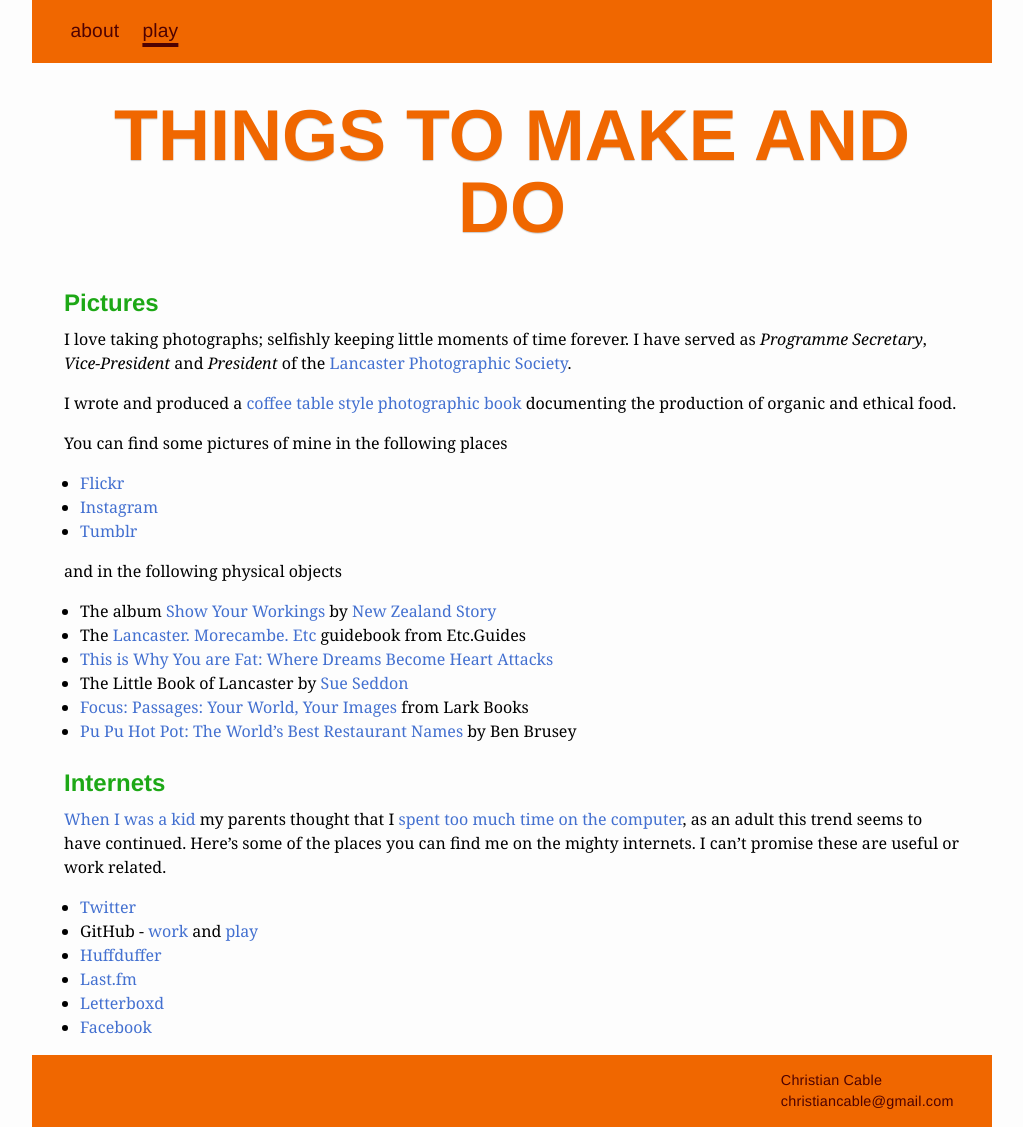
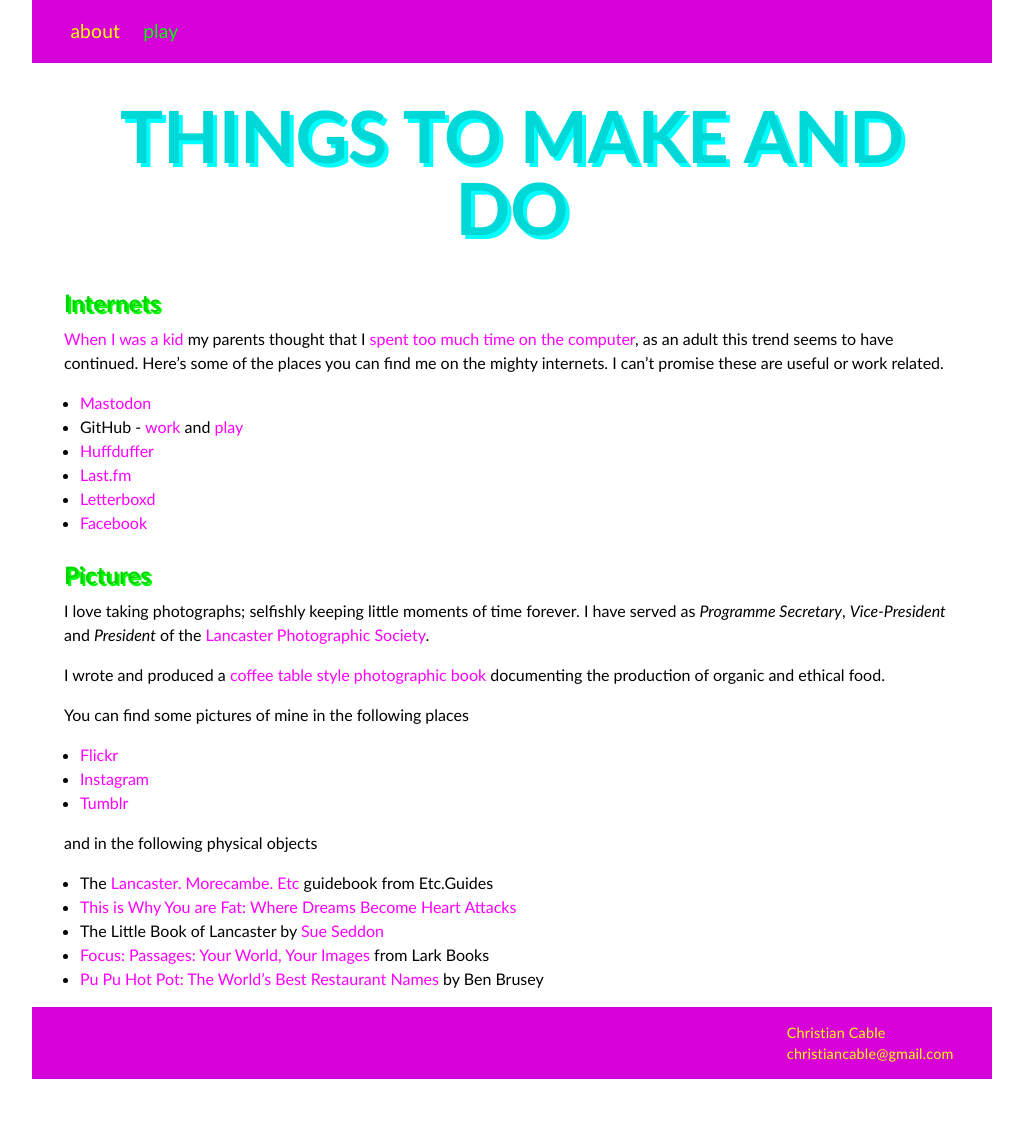
Before and after one commit to christiancable/christiancable.github.io, a Jekyll site: the page built from play.md, in a window 1280 px wide. Shown: the whole page, without its empty margins (128-1151 px from the left). Built offline with Jekyll 4.4.1, drawn with Linux system fonts in a browser that asks for light colours; after the commit the page ends 1079 px from its top, so only the background shows below that.

Commit message:
Visual adjustments. ZX Spectrum colours and nicer type

```diff
--- a/css/site.scss
+++ b/css/site.scss
@@ -1,34 +1,56 @@
 ---
 ---
+
 /* reset */
 * {
   margin: 0;
   padding: 0;
 }
 
+/* spectrum colours */
+$zx-black: #000000;
+$zx-blue: #0000d8;
+$zx-bright-blue: #0000ff;
+$zx-red: #d80000;
+$zx-bright-red: #ff0000;
+$zx-magenta: #d800d8;
+$zx-bright-magenta: #ff00ff;
+$zx-green: #00d800;
+$zx-bright-green: #00ff00;
+$zx-cyan: #00d8d8;
+$zx-bright-cyan: #00ffff;
+$zx-yellow: #d8d800;
+$zx-bright-yellow: #ffff00;
+$zx-white: #d8d8d8;
+$zx-bright-white: #ffffff;
+
 /* colours */
-$colour-page-bg:    #fdfdfd;
-$colour-link:       #4370d0;
-$colour-h1:         #f06700;
-$colour-h2:         #1da816;
-$colour-current:    #4E0202;
-$colour-navigation: $colour-h1;
+$colour-page-bg: $zx-bright-white;
+$colour-link: $zx-bright-magenta;
+$colour-h1: $zx-cyan;
+$colour-h2: $zx-green;
+$colour-h1-shadow: $zx-bright-cyan;
+$colour-h2-shadow: $zx-bright-green;
+$colour-nav: $zx-bright-yellow;
+$colour-nav-current: $zx-bright-green;
+$colour-navigation: $zx-magenta;
 
 /* fonts */
-$sans-serif: 'Franklin ITC Pro Light','helvetica neue', Helvetica, Verdana, Arial, sans-serif;
-$sans: Georgia, "Times New Roman", Times, serif;
+$sans-serif: "Franklin ITC Pro Light", "helvetica neue", Helvetica, Verdana,
+  Arial, sans-serif;
+$sans: "Gill Sans", Georgia, "Times New Roman", Times, serif;
 
 /* misc */
-$gutter:            2em;
-$text-ratio:        1.5;
-$small-screen:      500px;
+$gutter: 2em;
+$text-ratio: 1.5;
+$small-screen: 500px;
 
 /* mixins */
 @mixin modular($scale) {
   @if $scale > 0 {
-        font-size:$scale*$text-ratio * 1em;
+    font-size: $scale * $text-ratio * 1em;
   } @else {
-            font-size:$scale/$text-ratio * -1em;
+    font-size: $scale/$text-ratio * -1em;
   }
 
   @if $scale == 0 {
@@ -38,7 +60,7 @@
 
 @mixin modularLineHeight($scale) {
   @if $scale > 0 {
-        line-height: $scale*$text-ratio * 1em;
+    line-height: $scale * $text-ratio * 1em;
   } @else {
     line-height: $scale/$text-ratio * -1em;
   }
@@ -49,7 +71,7 @@
 }
 
 @mixin mobile {
-    @media only screen and (max-width : $small-screen) {
+  @media only screen and (max-width: $small-screen) {
     @content;
   }
 }
@@ -62,18 +84,22 @@
   font-size: 16px;
 }
 
-body, html {
+body,
+html {
   height: 100%;
 }
 
-h1, h2, h3, h4, h5, h6 {
-    font-family: $sans-serif;
+h1,
+h2,
+h3,
+h4,
+h5,
+h6 {
+  font-family: $sans;
   padding-top: 0.5em;
   padding-bottom: 0.5em;
   line-height: 1em;
   color: $colour-h2;
-    webkit-text-stroke: 1px transparent;
-    text-stroke: 1px transparent;
 
   @include mobile {
     text-align: center;
@@ -82,7 +108,7 @@
 
 h1 {
   text-transform: uppercase;
-    text-shadow: 0 1px 1px rgba(0, 0, 0, 0.2);
+  text-shadow: 4px 4px 0px $colour-h1-shadow;
   color: $colour-h1;
   text-align: center;
   @include modular(3);
@@ -93,6 +119,7 @@
 
 h2 {
   @include modular(1);
+  text-shadow: 2px 2px 0px $colour-h2-shadow;
 }
 
 p {
@@ -101,7 +128,7 @@
 }
 
 em {
-    font-style:italic;
+  font-style: italic;
 }
 
 cite {
@@ -112,7 +139,8 @@
   color: $colour-link;
   text-decoration-line: none;
 
-    &:hover, &:focus {
+  &:hover,
+  &:focus {
     text-decoration-line: underline;
   }
 }
@@ -141,21 +169,21 @@
   min-height: 100%;
 }
 
-.container  > * {
+.container > * {
   padding-left: $gutter;
   padding-right: $gutter;
 }
 
-#header, #footer {
-    font-family: $sans-serif;
+#header,
+#footer {
+  font-family: $sans;
   @include modular(0.8);
   background-color: $colour-navigation;
   color: white;
   letter-spacing: 0.01em;
 
-
   nav ul {
-        display:flex;
+    display: flex;
     justify-content: flex-start;
     padding: 1em;
 
@@ -169,10 +197,9 @@
     padding-right: 1.2em;
 
     .page-link {
-            color: $colour-current;
+      color: $colour-nav;
       text-underline-offset: 0.3em;
       text-decoration-thickness: 0.2em;
-
 
       &:hover {
         text-decoration-line: underline;
@@ -181,7 +208,8 @@
     }
 
     .page-link.current {
-            text-decoration-line: underline;
+      color: $colour-nav-current;
+      // text-decoration-line: underline;
       &:hover {
         text-decoration-style: solid;
       }
@@ -190,7 +218,7 @@
 
   #contact {
     a {
-            color: $colour-current;
+      color: $colour-nav;
     }
     padding-top: 1em;
     padding-bottom: 1em;
--- a/play.md
+++ b/play.md
@@ -5,6 +5,16 @@
 menu: true
 permalink: /play/
 ---
+## Internets
+
+[When I was a kid](https://www.flickr.com/search/?sort=date-taken-desc&safe_search=1&tags=blackpool&user_id=67287915%40N00&view_all=1) my parents thought that I [spent too much time on the computer](http://www.worldofspectrum.org/), as an adult this trend seems to have continued. Here's some of the places you can find me on the mighty internets. I can't promise these are useful or work related.
+
+* [Mastodon][mastodon]
+* GitHub - [work](https://github.com/cfc7-unikent) and [play](https://github.com/christiancable/)
+* [Huffduffer][huffduffer]
+* [Last.fm][lastfm]
+* [Letterboxd][letterboxd]
+* [Facebook][facebook]
 
 ## Pictures
 
@@ -20,32 +30,20 @@
 
 and in the following physical objects
 
-* The album [Show Your Workings](http://newzealandstory.bandcamp.com/) by [New Zealand Story](http://www.newzealandstory.org/)
 * The [Lancaster. Morecambe. Etc](http://www.amazon.co.uk/Lancaster-Morecambe-Etc-Simon-Couchman/dp/0956305709/ref=sr_1_1?ie=UTF8&s=books&qid=1264433848&sr=8-1) guidebook from Etc.Guides
 * [This is Why You are Fat: Where Dreams Become Heart Attacks](http://www.amazon.co.uk/This-Why-You-are-Fat/dp/0061936634/ref=sr_1_1?ie=UTF8&s=books&qid=1264434016&sr=1-1)
 * The Little Book of Lancaster by [Sue Seddon](http://www.sueseddon.co.uk/)
 * [Focus: Passages: Your World, Your Images](http://www.amazon.com/Focus-Passages-Your-World-Images/dp/1600596800/ref=sr_1_1?ie=UTF8&s=books&qid=1271271772&sr=8-1) from Lark Books
 * [Pu Pu Hot Pot: The World’s Best Restaurant Names](http://www.amazon.co.uk/Pu-Hot-Pot-Worlds-Restaurant/dp/0670921823/) by Ben Brusey
 
-## Internets
-
-[When I was a kid](https://www.flickr.com/search/?sort=date-taken-desc&safe_search=1&tags=blackpool&user_id=67287915%40N00&view_all=1) my parents thought that I [spent too much time on the computer](http://www.worldofspectrum.org/), as an adult this trend seems to have continued. Here's some of the places you can find me on the mighty internets. I can't promise these are useful or work related.
-
-* [Twitter][twitter]
-* GitHub - [work](https://github.com/cfc7-unikent) and [play](https://github.com/christiancable/)
-* [Huffduffer][huffduffer]
-* [Last.fm][lastfm]
-* [Letterboxd][letterboxd]
-* [Facebook][facebook]
-
-[letterboxd]: http://letterboxd.com/christiancable/
-[flickr]: http://www.flickr.com/photos/nexus_icon
-[lps]: http://www.lancasterphotographicsociety.org.uk
-[book]: http://www.blurb.com/books/1588810
-[google]: http://www.google.com/profiles/christiancable
-[twitter]: http://www.twitter.com/christiancable
-[tumblr]: http://squareeggs.tumblr.com/
-[facebook]: http://www.facebook.com/christiancable
-[lastfm]: http://last.fm/user/nexus_icon
-[huffduffer]:http://huffduffer.com/christiancable
+[letterboxd]: https://letterboxd.com/christiancable/
+[flickr]: https://www.flickr.com/photos/nexus_icon
+[lps]: https://www.lancasterphotographicsociety.org.uk
+[book]: https://www.blurb.com/books/1588810
+[google]: https://www.google.com/profiles/christiancable
+[mastodon]: https://mastodonapp.uk/@christiancable
+[tumblr]: https://squareeggs.tumblr.com/
+[facebook]: https://www.facebook.com/christiancable
+[lastfm]: https://last.fm/user/nexus_icon
+[huffduffer]:https://huffduffer.com/christiancable
 [instagram]:https://instagram.com/christiancable/
```
Also changed, not shown: index.md (+1 -1 lines). Lines whose indentation alone changed are shown as unchanged.
